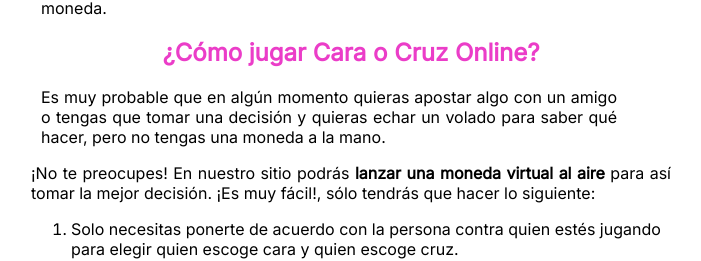
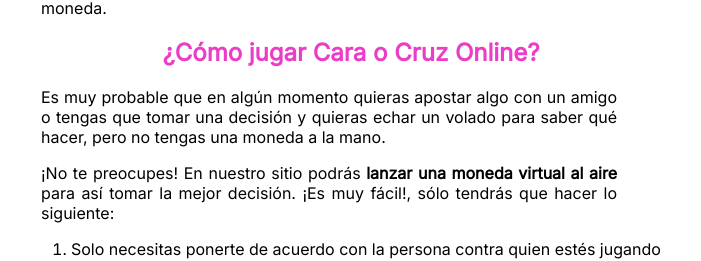
Before and after one commit to 21harley/cara_o_cruz_react_sass, a React (Create React App) app: page / in a window 1280 px wide. Shown: the part 1077-1338 px from the top of the page, without its empty margins (289-990 px from the left). Built offline with nearby package versions, Linux system fonts and the light colour scheme; a web font is replaced by a local one.

Commit message:
add style

```diff
--- a/src/pages/home/Home.jsx
+++ b/src/pages/home/Home.jsx
@@ -128,7 +128,7 @@ function Home() {
               amigo o tengas que tomar una decisión y quieras echar un volado
               para saber qué hacer, pero no tengas una moneda a la mano.
             </p>
-            <p>
+            <p className="container-text__p">
               ¡No te preocupes! En nuestro sitio podrás{" "}
               <b>lanzar una moneda virtual al aire</b> para así tomar la mejor
               decisión. ¡Es muy fácil!, sólo tendrás que hacer lo siguiente:
--- a/src/public/sass/index.scss
+++ b/src/public/sass/index.scss
@@ -285,7 +285,6 @@ border: 2px solid #d1d1d1;
             margin-top: 10px;
         }
         text-align:justify;
-        padding: 0px 10px;
     }
     @include sm{
         text-align: center;
@@ -297,7 +296,6 @@ border: 2px solid #d1d1d1;
             margin-top: 10px;
         }
         text-align:justify;
-        padding: 0px 10px;
     }
 }
 .footer{
```
